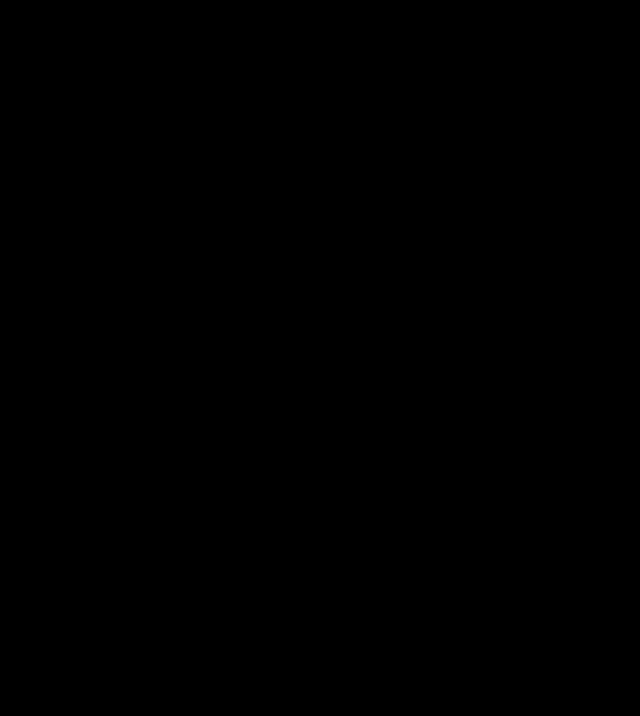
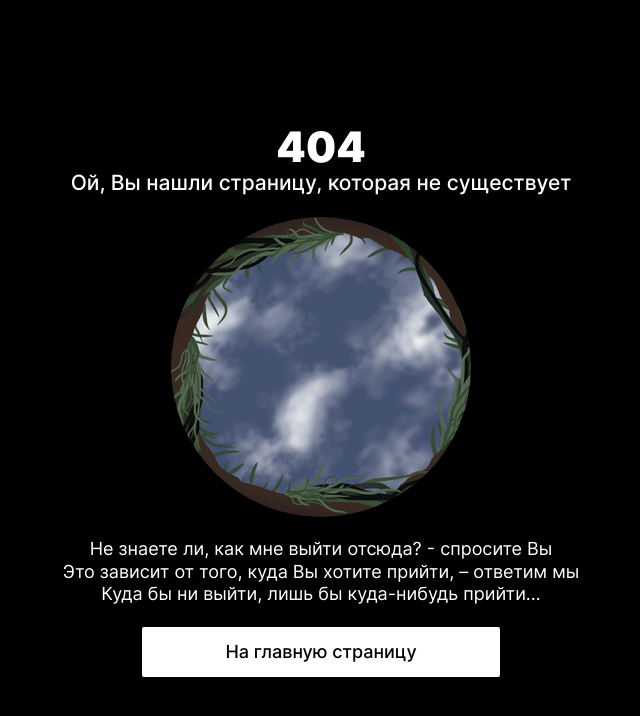
Before and after one commit to elrouss/react-mesto-auth, a React app: page / in a window 1280 px wide. Before the commit this address had no page. Shown: the whole page, without its empty margins (319-959 px from the left). Built offline with nearby package versions, Linux system fonts and the light colour scheme.

Commit message:
feat: добавить адаптированный компонент PageNotFound

```diff
--- /dev/null
+++ b/src/blocks/not-found/__heading/not-found__heading.css
@@ -0,0 +1,12 @@
+.not-found__heading {
+  margin: 0;
+  font-size: 42px;
+  line-height: calc(48 / 42 * 100%);
+}
+
+@media screen and (max-width: 800px) {
+  .not-found__heading {
+    font-size: calc(27px + (15 + 15 * .7) * (100vw - 320px) / 800);
+    line-height: calc(33 / 27 * 100%);
+  }
+}
--- /dev/null
+++ b/src/blocks/not-found/__image/not-found__image.css
@@ -0,0 +1,13 @@
+.not-found__image {
+  width: 300px;
+  height: 300px;
+  background: url(../../../images/page-not-found.gif) center no-repeat;
+  border-radius: 50%;
+}
+
+@media screen and (max-width: 800px) {
+  .not-found__image {
+    width: calc(250px + (50 + 50 * .7) * (100vw - 320px) / 800);
+    height: calc(250px + (50 + 50 * .7) * (100vw - 320px) / 800);
+  }
+}
--- /dev/null
+++ b/src/blocks/not-found/__link/not-found__link.css
@@ -0,0 +1,26 @@
+.not-found__link {
+  width: 358px;
+  height: 50px;
+  text-decoration: none;
+  font-weight: 500;
+  background-color: #fff;
+  color: #000;
+  font-size: 18px;
+  line-height: calc(22 / 18 * 100%);
+  border-radius: 2px;
+  display: flex;
+  flex-direction: column;
+  align-items: center;
+  justify-content: center;
+  transition: opacity .4s ease;
+}
+
+.not-found__link:hover {
+  opacity: .6;
+}
+
+@media screen and (max-width: 800px) {
+  .not-found__link {
+    width: calc(282px + (76 + 76 * .7) * (100vw - 320px) / 800);
+  }
+}
--- /dev/null
+++ b/src/blocks/not-found/__subheading/not-found__subheading.css
@@ -0,0 +1,12 @@
+.not-found__subheading {
+  margin: 0;
+  font-size: 21px;
+  font-weight: 500;
+}
+
+@media screen and (max-width: 800px) {
+  .not-found__subheading {
+    font-size: calc(17px + (4 + 4 * .7) * (100vw - 320px) / 800);
+    line-height: calc(21 / 17 * 100%);
+  }
+}
--- /dev/null
+++ b/src/blocks/not-found/__text/not-found__text.css
@@ -0,0 +1,18 @@
+.not-found__text {
+  margin: 0;
+  font-size: 18px;
+  font-weight: 400;
+  display: flex;
+  flex-direction: column;
+  row-gap: 2px;
+}
+
+.not-found__text > p {
+  margin: 0;
+}
+
+@media screen and (max-width: 800px) {
+  .not-found__text {
+    font-size: calc(15px + (3 + 3 * .7) * (100vw - 320px) / 800);
+  }
+}
--- /dev/null
+++ b/src/blocks/not-found/not-found.css
@@ -0,0 +1,9 @@
+.not-found {
+  min-height: 100vh;
+  display: flex;
+  flex-direction: column;
+  align-items: center;
+  justify-content: center;
+  text-align: center;
+  row-gap: 22px;
+}
--- a/src/components/App/App.js
+++ b/src/components/App/App.js
@@ -14,6 +14,8 @@ import Preloader from '../Preloader/Preloader.js';
 import Header from '../Header/Header.js';
 import Main from '../Main/Main.js';
 import Footer from '../Footer/Footer.js';
+
+import PageNotFound from '../PageNotFound/PageNotFound.js';
 
 // import InfoTooltip from '../InfoTooltip/InfoTooltip.js';
 import EditProfilePopup from '../EditProfilePopup/EditProfilePopup.js';
@@ -298,6 +300,7 @@ export default function App() {
           <Route path='sign-in' element={<Login handleLogin={handleLogin} />} />
           <Route path='sign-up' element={<Register />} />
         </Route>
+        <Route path='*' element={<PageNotFound />} />
       </Routes>
     </div>
   );
--- a/src/components/Header/Header.js
+++ b/src/components/Header/Header.js
@@ -63,7 +63,7 @@ export default function Header({ userData, setIsLoggedIn, isActive, onActive })
           <button
             className={`header__burger ${isActive && 'active'}`}
             type="button"
-            aria-label="Открытие меню с электронным адресом пользователя и кнопкой выхода с сайта"
+            aria-label="Открытие меню с электронным адресом пользователя и кнопкой выхода из личного кабинета"
             onClick={onActive}
           >
             {burgerMenu}
--- /dev/null
+++ b/src/components/PageNotFound/PageNotFound.js
@@ -0,0 +1,27 @@
+import { Link } from "react-router-dom";
+
+export default function PageNotFound() {
+  return (
+    <div className="not-found">
+      <div className="not-found__wrapper-heading">
+        <h3 className="not-found__heading">404</h3>
+        <p className="not-found__subheading">Ой, Вы нашли страницу, которая не&nbsp;существует</p>
+      </div>
+      <div className="not-found__image"></div>
+      <blockquote
+        cite="https://mybook.ru/author/lyuis-kerroll/alisa-v-strane-chudes-alisa-v-zazerkale-sbornik/citations/948316/"
+        className="not-found__text">
+        <p>
+          Не знаете ли, как мне выйти отсюда? -&nbsp;спросите Вы
+        </p>
+        <p>
+          Это зависит от того, куда Вы хотите прийти, –&nbsp;ответим мы
+        </p>
+        <p>
+          Куда бы ни выйти, лишь бы куда-нибудь прийти...
+        </p>
+      </blockquote>
+      <Link className="not-found__link" to='/react-mesto-auth' replace>На главную страницу</Link>
+    </div>
+  );
+};
--- a/src/index.css
+++ b/src/index.css
@@ -3,6 +3,14 @@
 
 @import url(./blocks/body/body.css);
 @import url(./blocks/page/page.css);
+
+/* NOT FOUND PAGE */
+@import url(./blocks/not-found/not-found.css);
+@import url(./blocks/not-found/__heading/not-found__heading.css);
+@import url(./blocks/not-found/__subheading/not-found__subheading.css);
+@import url(./blocks/not-found/__text/not-found__text.css);
+@import url(./blocks/not-found/__image/not-found__image.css);
+@import url(./blocks/not-found/__link/not-found__link.css);
 
 /* WELCOME WINDOW */
 @import url(./blocks/welcome-window/welcome-window.css);
```
Also changed, not shown: src/images/page-not-found.gif (added).
